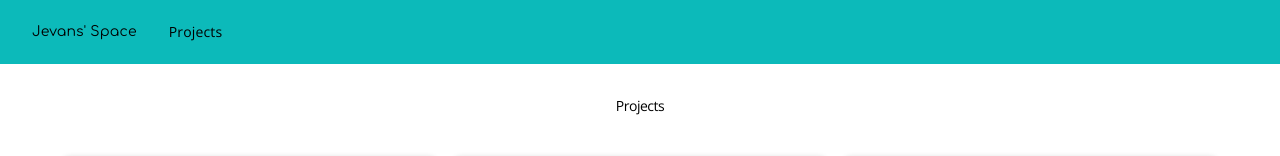
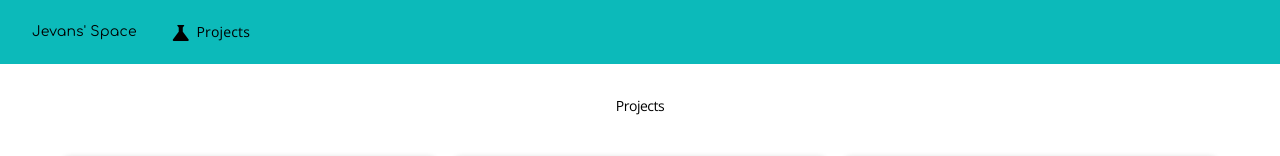
Before and after one commit to JackEvans24/jackevans24.github.io, an Angular app: page /projects in a window 1280 px wide. Shown: the top 156 px of the page. Built offline with nearby package versions, Linux system fonts and the light colour scheme.

Commit message:
Add menu button icon

```diff
--- a/src/app/app.component.html
+++ b/src/app/app.component.html
@@ -1,6 +1,9 @@
 <mat-toolbar color="primary">
-  <a mat-button class="home-button" routerLink="/">Jevans' Space</a>
-  <a mat-button routerLink="/projects">Projects</a>
+    <a mat-button class="home-button" routerLink="/">Jevans' Space</a>
+    <a mat-button routerLink="/projects">
+        <mat-icon>science</mat-icon>
+        Projects
+    </a>
 </mat-toolbar>
 
 <router-outlet></router-outlet>
```
